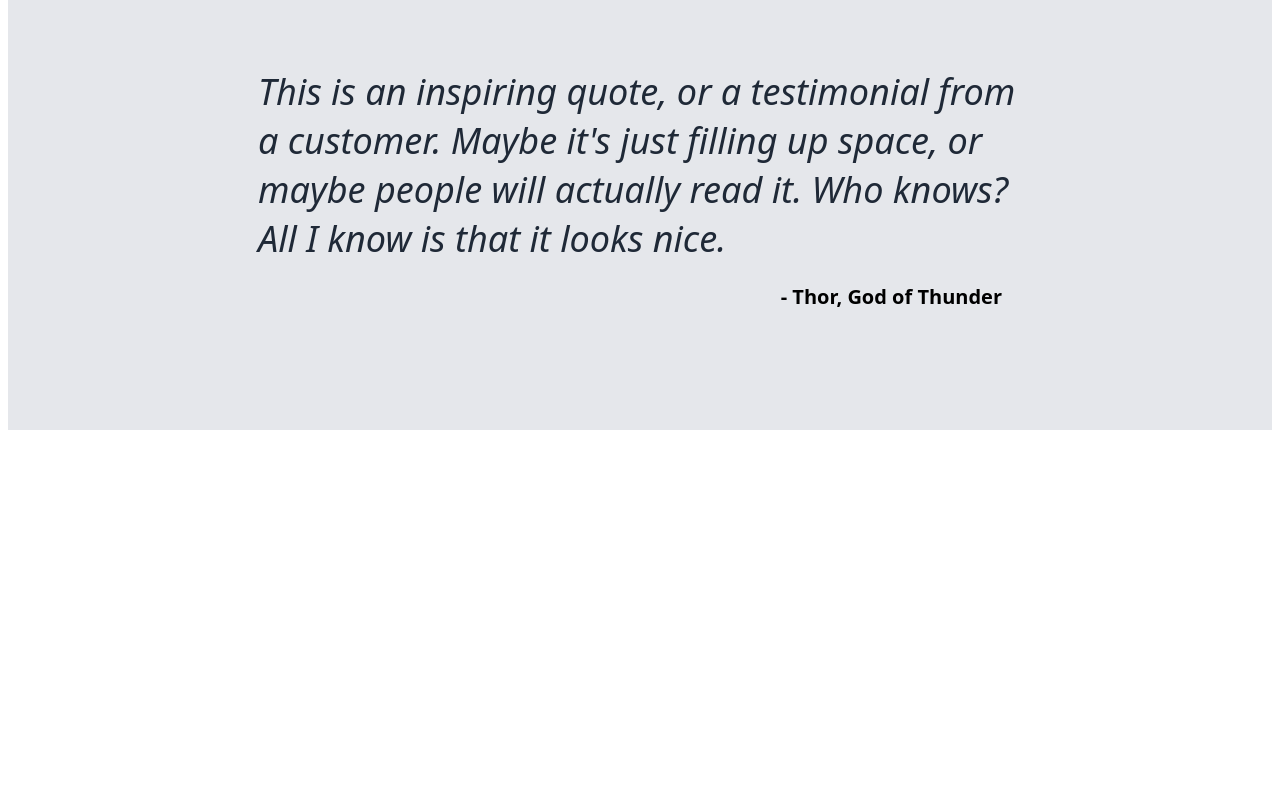
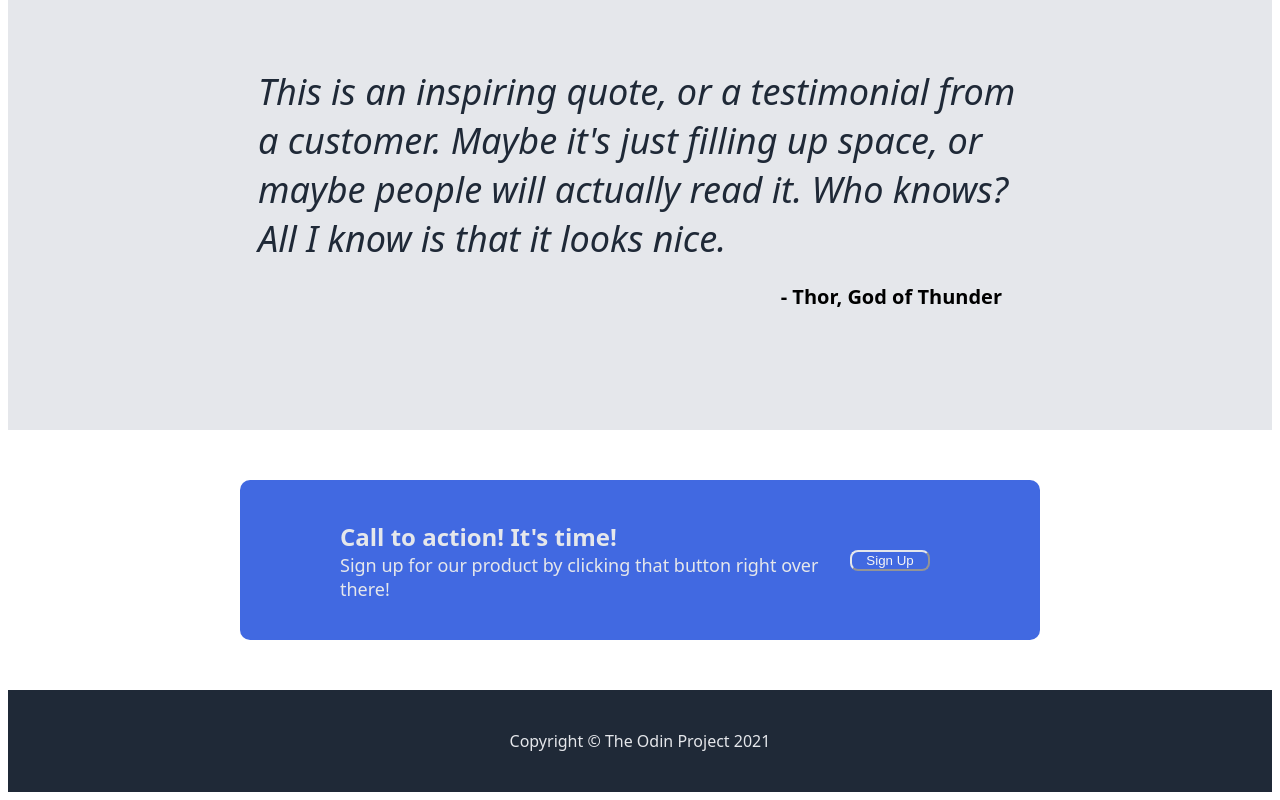
Before and after one commit to chaisquared/landing-page, a plain HTML site: page index.html in a window 1280 px wide. Shown: the part 772-1572 px from the top of the page. Before the commit the page ends 1210 px from the top, so only its background shows below. Drawn offline with Linux system fonts and the light colour scheme.

Commit message:
Finished call to action and footer. Almont completely finished with project: come back to header links and info squares

```diff
--- a/index.html
+++ b/index.html
@@ -37,6 +37,14 @@
                 <div class="quote">This is an inspiring quote, or a testimonial from a customer. Maybe it's just filling up space, or maybe people will actually read it. Who knows? All I know is that it looks nice.</div>
                 <div class="name">- Thor, God of Thunder</div>
             </div>
+            <div class="containerseven">
+                <div class="containersix">
+                    <div class="calltoact">Call to action! It's time!</div>
+                    <div class="calltext">Sign up for our product by clicking that button right over there!</div>
+                </div>
+                <button class="otherbutton">Sign Up</button>
+            </div>
         </div>
+        <div class="footer">Copyright © The Odin Project 2021</div>
     </body>
 </html>
--- a/style.css
+++ b/style.css
@@ -117,3 +117,56 @@
     padding-left: 250px;
     padding-right: 250px;
 }
+
+.containersix {
+    display: flex;
+    flex-direction: column;
+}
+
+.containerseven {
+    background-color: royalblue;
+    width: 600px;
+    height: 100px;
+    color: #E5E7EB;
+    font-family: system-ui, -apple-system, BlinkMacSystemFont, 'Segoe UI', Roboto, Oxygen, Ubuntu, Cantarell, 'Open Sans', 'Helvetica Neue', sans-serif;
+    margin: auto;
+    border-radius: 10px;
+    margin-top: 50px;
+    padding-left: 100px;
+    padding-right: 100px;
+    padding-top: 30px;
+    padding-bottom: 30px;
+    display: flex;
+    flex-direction: row;
+    align-items: center;
+    margin-bottom: 50px;
+
+}
+
+.calltoact {
+    font-weight: bold;
+    font-size: 24px;
+}
+
+.calltext {
+    font-size: 18px;
+}
+
+.otherbutton {
+    background-color:royalblue;
+   color: whitesmoke;
+   max-height: 30px;
+   min-width: 80px;
+   max-width: 100px;
+   border-radius: 8px;
+   border-color: #E5E7EB;
+   margin: 10px;
+}
+
+.footer {
+    background-color: #1F2937;
+    color: #E5E7EB;
+    font-family: system-ui, -apple-system, BlinkMacSystemFont, 'Segoe UI', Roboto, Oxygen, Ubuntu, Cantarell, 'Open Sans', 'Helvetica Neue', sans-serif;
+    text-align: center;
+    padding: 40px;
+}
```
